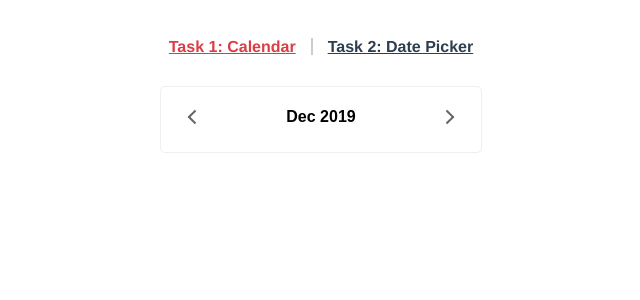
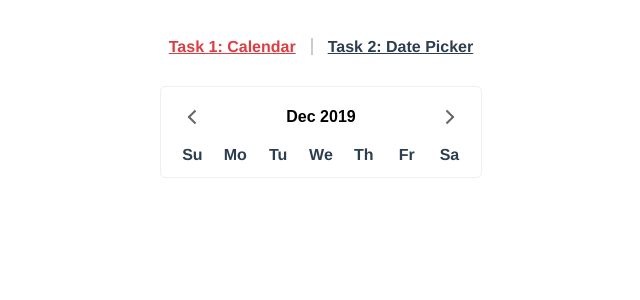
Before and after one commit to askiebaby/my-vue-calendar, a Vue app: page /calendar in a window 1280 px wide. Shown: the top 300 px of the page, without its empty margins (319-959 px from the left). Built offline with nearby package versions, Linux system fonts and the light colour scheme.

Commit message:
Feat: Finish calenadr weekdays UI

```diff
--- a/src/components/CalendarWidget.vue
+++ b/src/components/CalendarWidget.vue
@@ -1,11 +1,13 @@
 <template>
   <section class="calendar">
     <CalendarNav :today="today" />
+    <CalendarBody />
   </section>
 </template>
 
 <script>
 import CalendarNav from '@/components/calendar/CalendarNav';
+import CalendarBody from '@/components/calendar/CalendarBody';
 
 export default {
   name: 'CalendarWidget',
@@ -23,6 +25,7 @@ export default {
   methods: {},
   components: {
     CalendarNav,
+    CalendarBody,
   },
 };
 </script>
--- /dev/null
+++ b/src/components/calendar/CalendarBody.vue
@@ -0,0 +1,64 @@
+<template>
+  <!-- An Whole month -->
+  <section class="calendar__body">
+    <!-- weekdays -->
+    <div class="calendar__weekdays">
+      <div
+        class="calendar__weekday"
+        v-for="(weekday, weekdayIndex) in weekdays.en"
+        :key="weekdayIndex"
+        v-html="weekday.slice(0, 2)"
+      />
+    </div>
+
+    <!-- days -->
+    <div></div>
+  </section>
+</template>
+
+<script>
+export default {
+  name: 'CalendarBody',
+  props: {},
+  data() {
+    return {
+      weekdays: {
+        en: [
+          'Sunday',
+          'Monday',
+          'Tuesday',
+          'Wednesday',
+          'Thursday',
+          'Friday',
+          'Saturday',
+        ],
+      },
+    };
+  },
+  computed: {},
+  methods: {},
+  components: {},
+};
+</script>
+
+<style lang="scss" scoped>
+  .calendar {
+    &__body {
+    }
+
+    &__weekdays {
+      display: flex;
+      justify-content: space-around;
+      align-content: center;
+    }
+
+    &__weekday {
+      display: inline-flex;
+      justify-content: center;
+      align-items: center;
+      width: 25px;
+      height: 25px;
+      font-weight: 600;
+    }
+  }
+</style>
```
